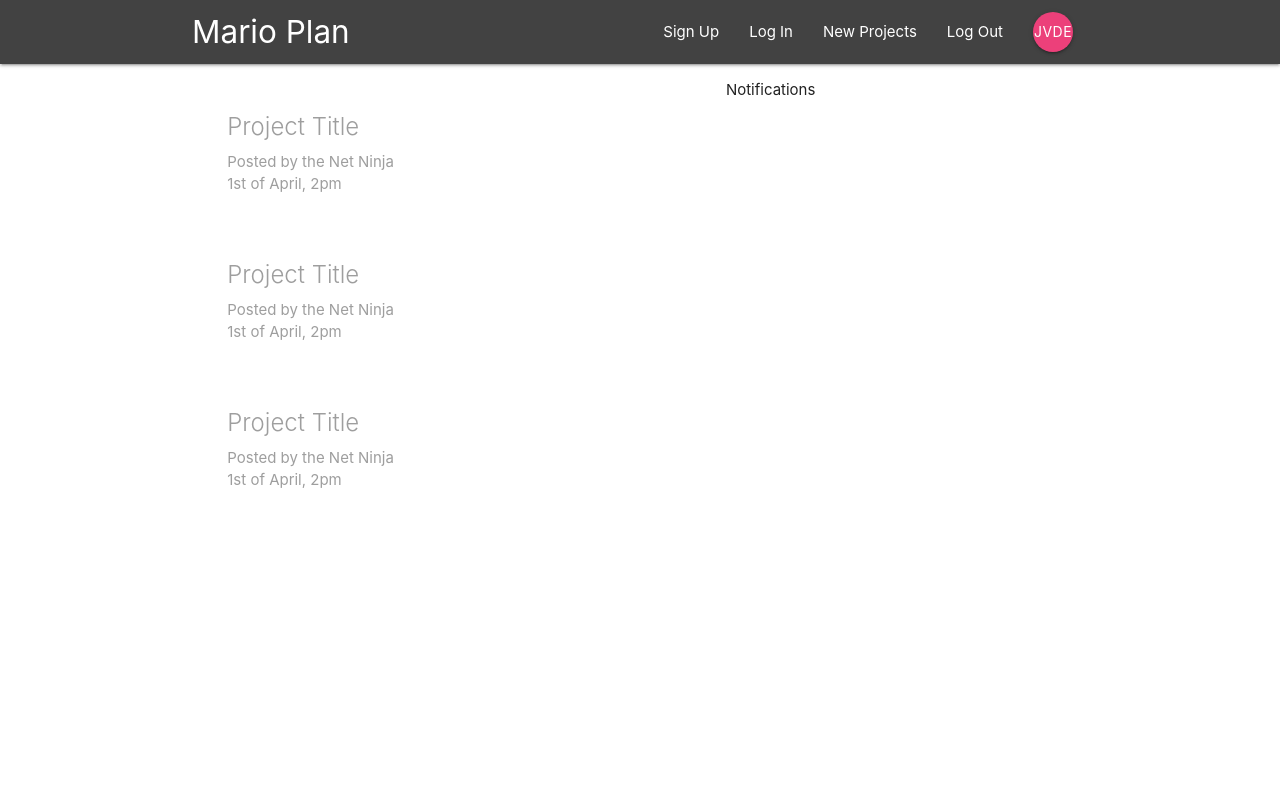
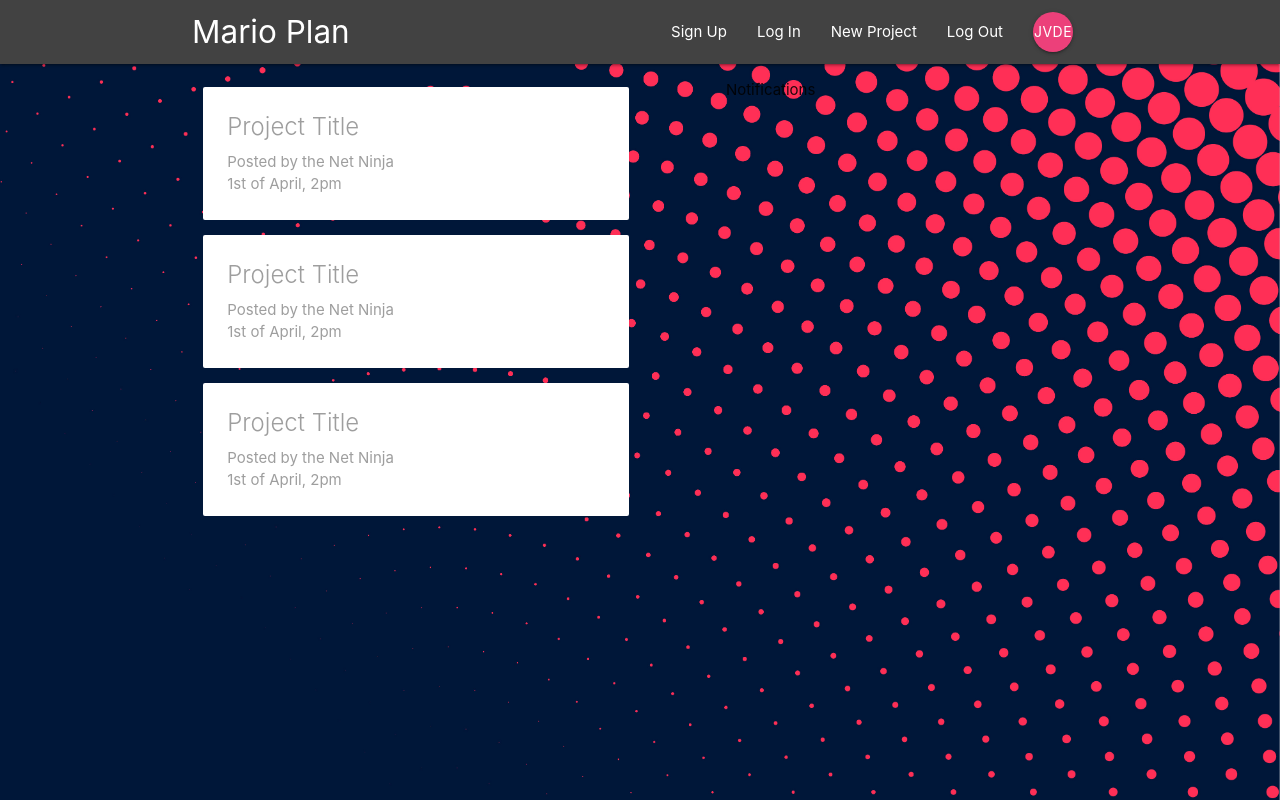
Before and after one commit to janvandenenden/react-firebase, a React (Create React App) app in the folder react-firebase/: page / in a window 1280 px wide. Built offline with nearby package versions, Linux system fonts and the light colour scheme.

Commit message:
add bg-image and change navigation link

```diff
--- a/react-firebase/src/components/layout/SignedInLinks.js
+++ b/react-firebase/src/components/layout/SignedInLinks.js
@@ -6,7 +6,7 @@
 const SignedInLinks = () => {
     return (
         <ul className="right">
-            <li><NavLink to='/'>New Projects</NavLink></li>
+            <li><NavLink to='/create'>New Project</NavLink></li>
             <li><NavLink to='/'>Log Out</NavLink></li>
             <li><NavLink to='/' className='btn btn-floating pink lighten-1'>JVDE</NavLink></li>
         </ul>
--- a/react-firebase/src/components/layout/SignedOutLinks.js
+++ b/react-firebase/src/components/layout/SignedOutLinks.js
@@ -6,8 +6,8 @@
 const SignedOutLinks = () => {
     return (
         <ul className="right">
-            <li><NavLink to='/'>Sign Up</NavLink></li>
-            <li><NavLink to='/'>Log In</NavLink></li>
+            <li><NavLink to='/signup'>Sign Up</NavLink></li>
+            <li><NavLink to='/signin'>Log In</NavLink></li>
         </ul>
     )
 }
--- a/react-firebase/src/index.css
+++ b/react-firebase/src/index.css
@@ -1,4 +1,9 @@
+html{
+  min-height:100%;
+}
+
 body {
+  min-height:100%;
   margin: 0;
   padding: 0;
   font-family: -apple-system, BlinkMacSystemFont, "Segoe UI", "Roboto", "Oxygen",
@@ -6,9 +11,17 @@
     sans-serif;
   -webkit-font-smoothing: antialiased;
   -moz-osx-font-smoothing: grayscale;
+  background: url(/img/bg.jpg) center;
+  background-size: 100%;
+  background-position: top;
 }
 
 code {
   font-family: source-code-pro, Menlo, Monaco, Consolas, "Courier New",
     monospace;
 }
+
+form {
+  padding:20px;
+  margin-top: 60px;
+}
```
Also changed, not shown: react-firebase/public/img/bg.jpg (added).
